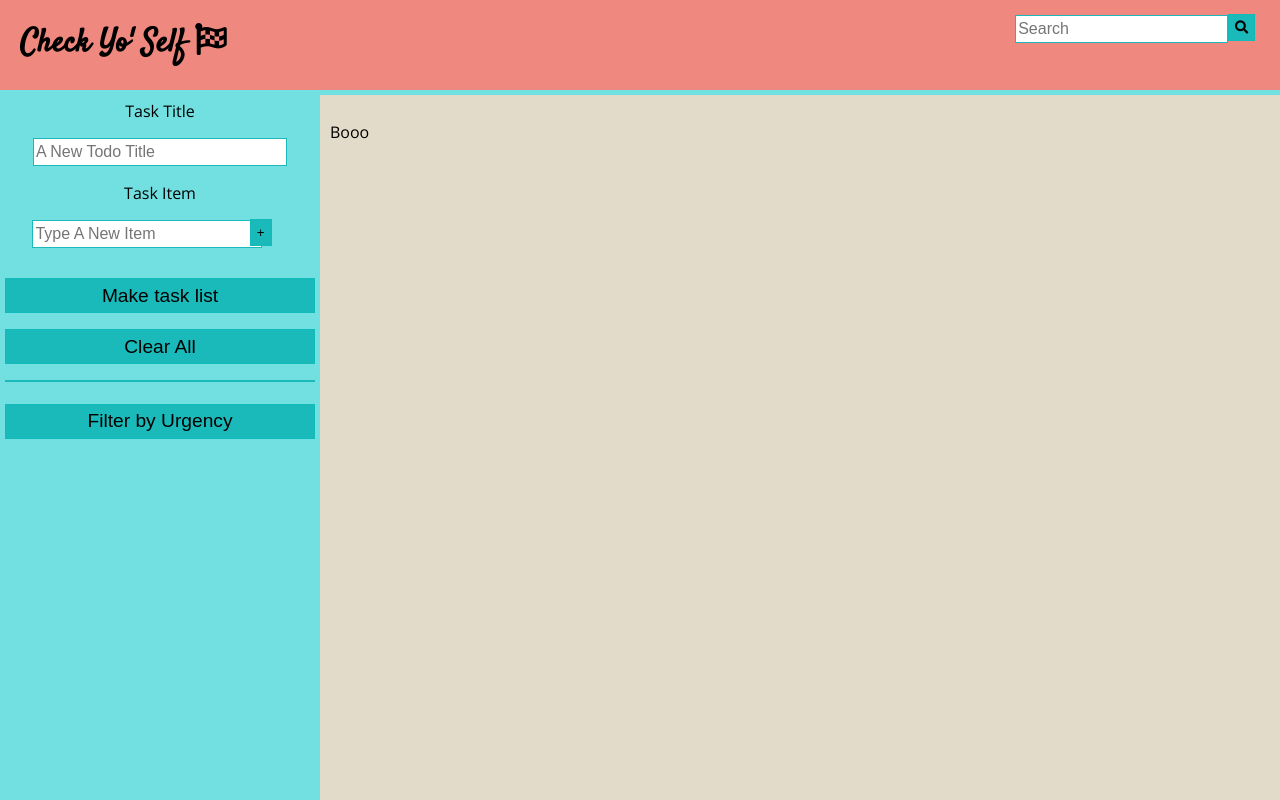
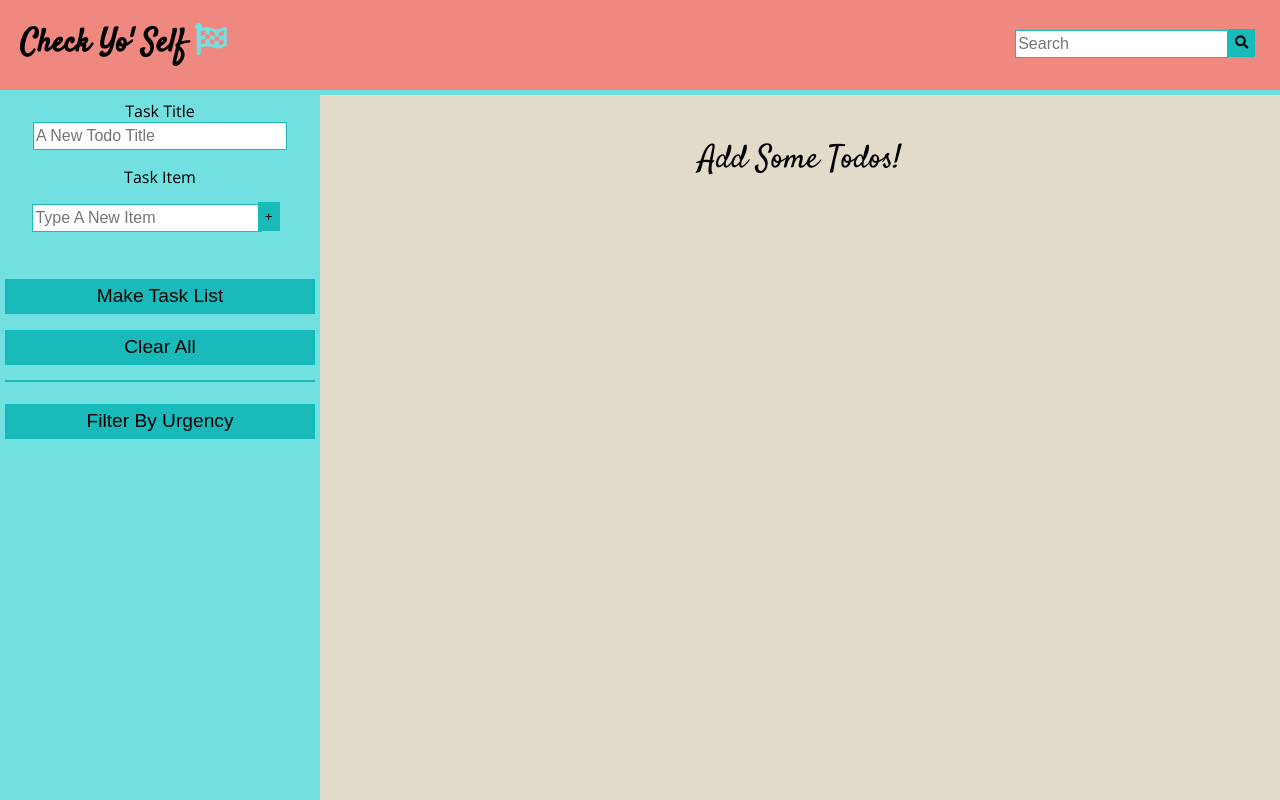
Before and after one commit to raechelo/Check-Yo-Self, a plain HTML site: page index.html in a window 1280 px wide. Drawn offline with nearby package versions, Linux system fonts and the light colour scheme.

Commit message:
todo file mapped out, starting variables needed in main.js file

```diff
--- a/index.html
+++ b/index.html
@@ -11,7 +11,7 @@
 </head>
 <body>
   <header>
-    <h1>Check Yo' Self <i class="fas fa-flag-checkered"></i> </h1>
+    <h1>Check <span>Yo'</span> Self <i class="fas fa-flag-checkered"></i> </h1>
     <div class="search">
       <input type="text" placeholder="search" />
       <button><i class="fas fa-search"></i></button>
@@ -20,20 +20,20 @@
   <sidebar>
     <section>
       <label for="task-title">task title</label>
-      <input type="text" class="task-title" placeholder="a new todo title" />
+      <input type="text" class="task-title" placeholder="a new todo title" id="task-title" />
       <div class="input-task">
         <label for="task-item">task item</label>
-        <input type="text" class="task-item" placeholder="type a new item" />
+        <input type="text" class="task-item" placeholder="type a new item"  />
         <button class="input-btn">+</button>
       </div>
-      <button class="task sidebar-btn">Make task list</button>
+      <button class="task sidebar-btn" >Make Task List</button>
       <button class="clear sidebar-btn">Clear All</button>
     </section>
     <hr>
-    <button class="sidebar-btn">Filter by Urgency</button>
+    <button class="sidebar-btn">Filter By Urgency</button>
   </sidebar>
     <section class='todo'>
-      <p>booo</p>
+      <p class="task-section-text">Add some todos!</p>
   </section>
   <article class="card">
     <h3>Title</h3>
@@ -49,4 +49,6 @@
     <!-- empty circle <i class="far fa-circle"></i> -->
   </article>
 </body>
+<script src="todo.js"></script>
+<script src="index.js"></script>
 </html>
--- a/index.js
+++ b/index.js
@@ -0,0 +1,5 @@
+// variables
+const taskTitle = document.getElementById('task-title');
+const taskTodo = document.getElementById('')
+
+// event listeners
--- a/styles.css
+++ b/styles.css
@@ -21,7 +21,20 @@ header {
   padding: 0 20px;
 }
 
+h1 {
+  font-size: 2rem;
+}
+
+h1 i {
+  color: #72e0e0;
+}
+
+.search {
+  margin: auto 0;
+}
+
 .search button {
+  height: 1.7rem;
   position: relative;
   right: 0.3rem;
 }
@@ -34,7 +47,7 @@ sidebar {
 }
 
 sidebar input {
-  margin: 1rem auto;
+  margin: 0 auto;
 }
 
 .sidebar-btn {
@@ -49,6 +62,7 @@ sidebar section {
 
 button:hover {
   cursor: pointer;
+  background-color: #0d9292c8
 }
 
 input {
@@ -64,8 +78,8 @@ input {
 }
 
 .input-task {
+  margin: 1rem auto;
   width: 90%;
-  margin: auto;
 }
 
 .input-task input {
@@ -82,10 +96,16 @@ input {
   padding: 10px;
 }
 
+.task-section-text {
+  font-family: 'Satisfy', cursive;
+  font-size: 2rem;
+  text-align: center;
+ }
+
 button {
   background-color: #1bbaba;
   border: 1px solid #11bbba;
-  height: 1.7rem;
+  height: 1.8rem;
   margin: 1rem 0;
   position: relative;
   bottom: 2px;
@@ -97,7 +117,7 @@ hr {
 
 .input-btn {
   position: relative;
-  right: 1rem;
+  right: .5rem;
 }
 
 article {
--- a/todo.js
+++ b/todo.js
@@ -0,0 +1,25 @@
+class Todo {
+  constructor() {
+    title = title,
+    task = [],
+    id = id,
+    urgent = false
+  }
+
+ saveToStorage = () => {
+
+ }
+
+ deleteFromStorage = () => {
+
+ }
+
+ updateToDo = () => {
+
+ }
+
+ updateTask = () => {
+
+ }
+
+}
```
